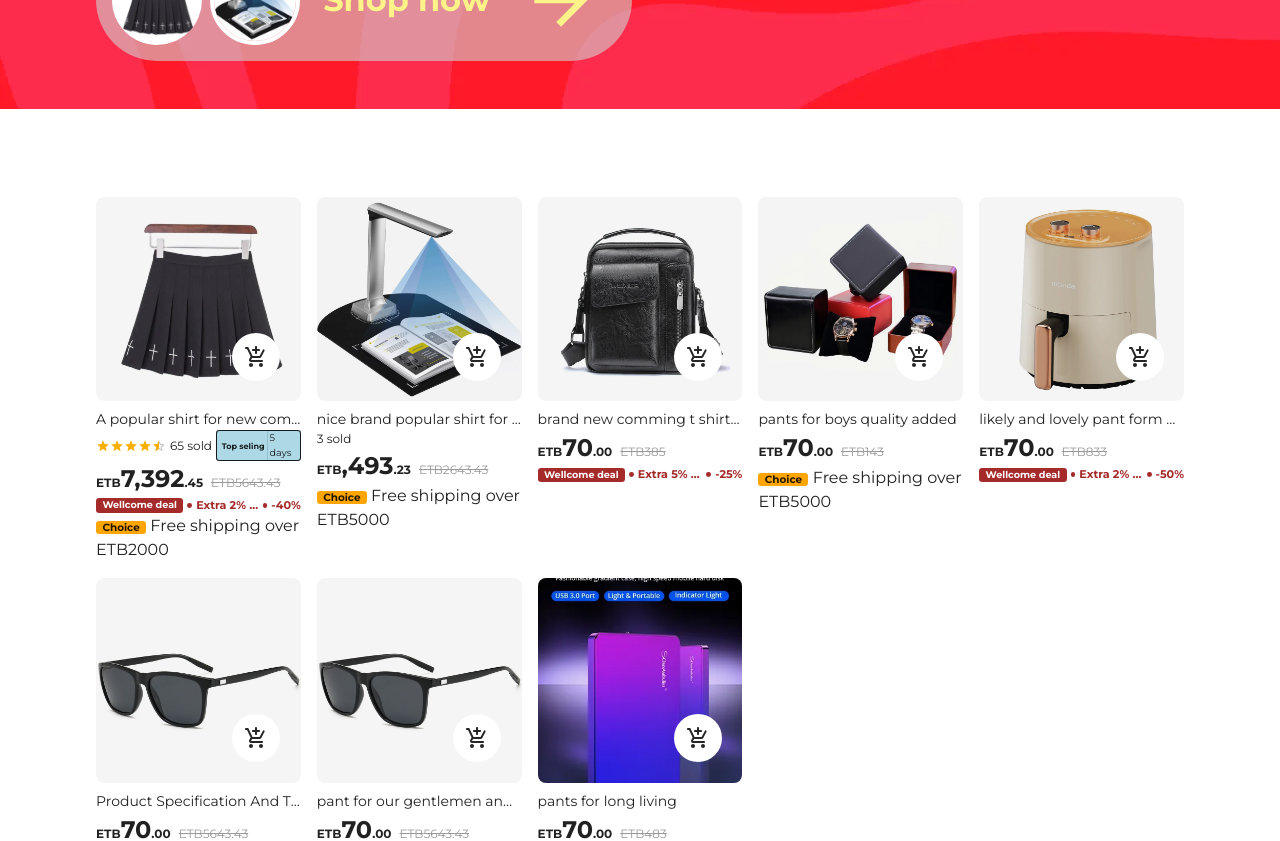
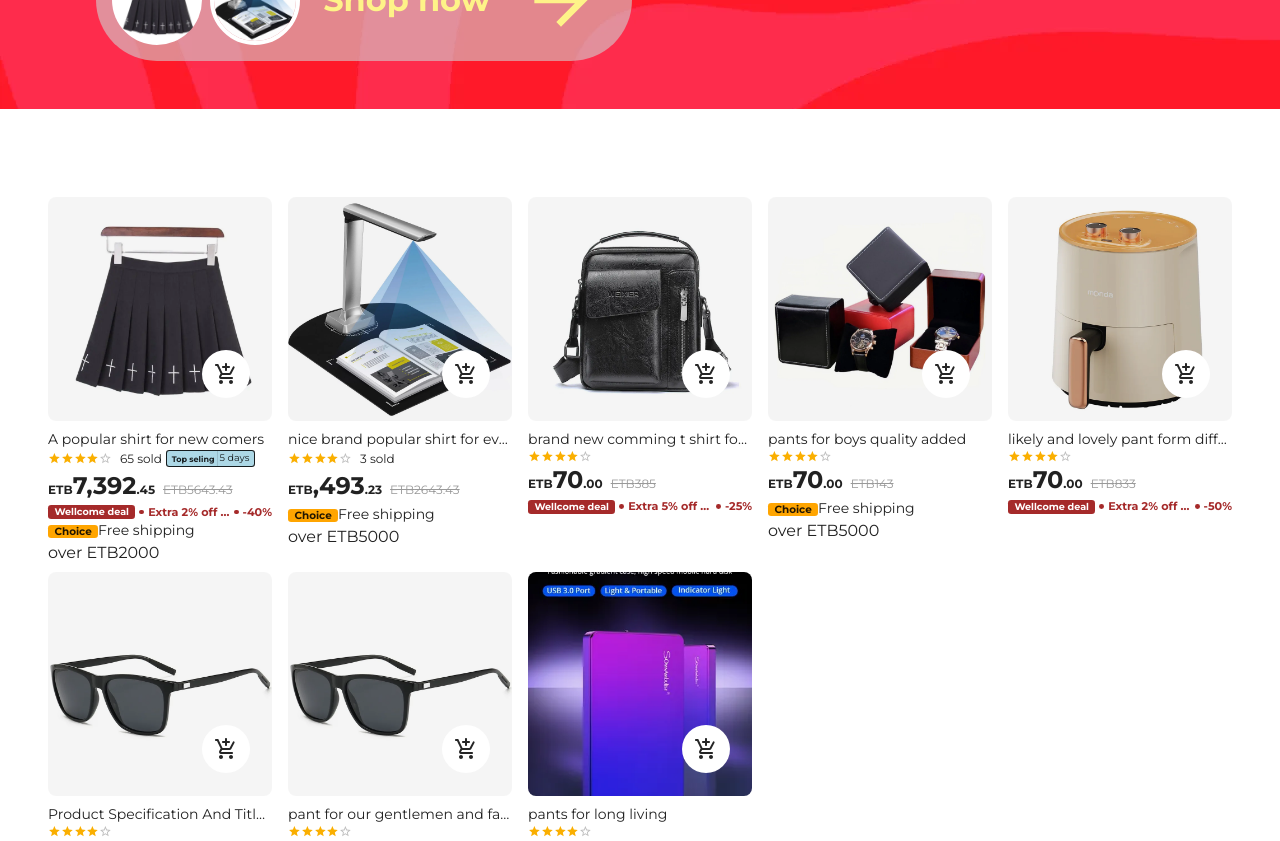
Before and after one commit to Demakk-Org/demakk_customer_site, a Next.js app: page / in a window 1280 px wide. Shown: the part 1480-2321 px from the top of the page. Built offline with nearby package versions, Linux system fonts and the light colour scheme.

Commit message:
DB-12: products card update

```diff
--- a/src/features/ProductList/ProductCard.tsx
+++ b/src/features/ProductList/ProductCard.tsx
@@ -5,7 +5,7 @@ import TopSellingCard from './components/TopSellingCard';
 import SoldQuantity from './components/SoldQuantity';
 import ProductRating from './components/ProductRating';
 import AddToCartButton from './components/AddToCartButton';
-import DealsContainer from './components/DealsContainer';
+import DealsContainer from './containers/DealsContainer';
 import SellingPrice from './components/SellingPrice';
 
 interface productDataProps {
@@ -14,7 +14,26 @@ interface productDataProps {
 
 export default function ProductCard({ product }: productDataProps) {
   return (
-    <>
+    <Box position="relative">
+      <Box
+        display="flex"
+        width={1}
+        sx={{
+          '&:hover .buttons': {
+            display: { xs: 'none', sm: 'flex' },
+          },
+          '&:hover div .hovered-container': {
+            display: { xs: 'none', sm: 'block' },
+          },
+          '&:hover > div > div': { zIndex: 4 },
+          '&:hover > div': { zIndex: 5 },
+          '&:hover': {
+            position: 'absolute',
+            top: 0,
+            left: 0,
+          },
+        }}
+      >
         <Card
           sx={{
             width: '100%',
@@ -56,6 +75,7 @@ export default function ProductCard({ product }: productDataProps) {
             mt={'8px'}
             zIndex={2}
           >
+            <Stack direction={{ xs: 'column-reverse', sm: 'column' }}>
               <Typography
                 sx={{ lineHeight: '1.5' }}
                 noWrap
@@ -64,10 +84,16 @@ export default function ProductCard({ product }: productDataProps) {
               >
                 {product.description}
               </Typography>
-
+              <Stack direction={{ xs: 'column-reverse', sm: 'column' }}>
                 <Stack direction={'row'} spacing={0.5} alignItems={'center'}>
-            <ProductRating numOfSold={product.numberOfSold} />
+                  <Stack
+                    direction={{ xs: 'row-reverse', sm: 'row' }}
+                    spacing={1}
+                    alignItems={'center'}
+                  >
+                    <ProductRating value={4} />
                     <SoldQuantity numOfSold={product.numberOfSold} />
+                  </Stack>
                   <TopSellingCard
                     topSoldItem={product.topSoldItem}
                     days={product.date}
@@ -75,8 +101,18 @@ export default function ProductCard({ product }: productDataProps) {
                   />
                 </Stack>
 
-          <Stack direction={'row'} spacing={1} alignItems={'baseline'}>
-            <SellingPrice price={product.price} oldPrice={product.oldPrice} />
+                <Stack
+                  direction={'row'}
+                  spacing={1}
+                  alignItems={'baseline'}
+                  justifyContent={'flex-start'}
+                >
+                  <SellingPrice
+                    price={product.price}
+                    oldPrice={product.oldPrice}
+                  />
+                </Stack>
+              </Stack>
             </Stack>
             <Stack direction={'row'} spacing={0.5} alignItems={'center'}>
               <DealsContainer
@@ -106,7 +142,7 @@ export default function ProductCard({ product }: productDataProps) {
               variant="contained"
               color="primaryButton"
               sx={{
-              fontSize: { md: '.7rem', xs: '.5rem' },
+                fontSize: { md: '.65rem', xs: '.5rem' },
                 fontWeight: 'bold',
                 borderRadius: '14px',
                 minWidth: 'max-content',
@@ -136,12 +172,13 @@ export default function ProductCard({ product }: productDataProps) {
               top: '-1rem',
               left: '-1rem',
               backgroundColor: 'background.paper',
-            boxShadow: (theme) => theme.shadows[10],
+              boxShadow: (theme) => theme.shadows[2],
               zIndex: '3 !important',
               borderRadius: '1rem',
             }}
           ></Box>
         </Card>
-    </>
+      </Box>
+    </Box>
   );
 }
--- a/src/features/ProductList/components/ProductRating.tsx
+++ b/src/features/ProductList/components/ProductRating.tsx
@@ -1,34 +1,38 @@
-import { Rating } from '@mui/material';
-import React from 'react';
+import { Typography, Rating, Stack } from '@mui/material';
 
-interface numberOfSoldProps {
-  numOfSold: number | undefined;
+interface RatingProps {
+  value: number;
 }
-
-export default function ProductRating({ numOfSold }: numberOfSoldProps) {
-  if (!numOfSold) {
-    return null;
-  }
+export default function ProductRating({ value }: RatingProps) {
   return (
     <>
-      {numOfSold && numOfSold > 5 && (
+      <Rating
+        max={5}
+        value={value}
+        precision={0.5}
+        readOnly
+        sx={{
+          display: { xs: 'none', sm: 'inline-flex' },
+          fontSize: '.8rem',
+        }}
+      />
+      <Stack
+        direction={'row'}
+        spacing={0.25}
+        alignItems={'center'}
+        display={{ xs: 'inline-flex', sm: 'none' }}
+      >
         <Rating
-          value={
-            numOfSold > 5 && numOfSold <= 10
-              ? 2.5
-              : numOfSold > 10 && numOfSold <= 50
-              ? 3.5
-              : numOfSold > 50
-              ? 4.5
-              : 0
-          }
-          precision={0.5}
+          max={1}
+          value={value / 5}
+          precision={0.1}
           readOnly
           sx={{
-            fontSize: '.875rem',
+            fontSize: '.8rem',
           }}
         />
-      )}
+        <Typography fontSize={'.75rem'}>{value}</Typography>
+      </Stack>
     </>
   );
 }
--- a/src/features/ProductList/components/SellingPrice.tsx
+++ b/src/features/ProductList/components/SellingPrice.tsx
@@ -1,5 +1,5 @@
 import React from 'react';
-import { Typography } from '@mui/material';
+import { Typography, Stack } from '@mui/material';
 import getPrice from '@/utils/getPrice';
 
 interface priceProps {
@@ -12,7 +12,14 @@ export default function SellingPrice({ price, oldPrice }: priceProps) {
 
   return (
     <>
+      <Stack
+        direction={'row'}
+        // spacing={0.5}
+        alignItems={'baseline'}
+        sx={{ flexWrap: 'wrap' }}
+      >
         <Typography
+          mr={'.5rem'}
           sx={{
             display: 'flex',
             alignItems: 'baseline',
@@ -37,7 +44,6 @@ export default function SellingPrice({ price, oldPrice }: priceProps) {
 
         <Typography
           fontSize={'.75rem'}
-        marginLeft={1}
           sx={{
             textDecoration: 'line-through',
             color: 'hsl(0, 0%, 60%)',
@@ -46,6 +52,7 @@ export default function SellingPrice({ price, oldPrice }: priceProps) {
         >
           ETB{oldPrice}
         </Typography>
+      </Stack>
     </>
   );
 }
--- a/src/features/ProductList/components/ShippingChoice.tsx
+++ b/src/features/ProductList/components/ShippingChoice.tsx
@@ -1,15 +1,15 @@
 import { Stack, Typography } from '@mui/material';
 import React from 'react';
 
-interface shippingChoiceProps {
-  choice: string | undefined;
-  freeShippingPrice: number | undefined;
+interface ShippingChoiceProps {
+  choice?: boolean;
+  freeShippingPrice?: number;
 }
 
 export default function ShippingChoice({
   choice,
   freeShippingPrice,
-}: shippingChoiceProps) {
+}: ShippingChoiceProps) {
   return (
     <>
       {choice && (
@@ -25,11 +25,15 @@ export default function ShippingChoice({
                 borderRadius: '.2rem',
               },
               minWidth: 'max-content',
+              fontSize: '.875rem',
             }}
           >
-            <span className="choice">{choice}</span> Free shipping over
+            <Typography component={'span'} className="choice">
+              {choice}
+            </Typography>
+            Free shipping
           </Typography>
-          <Typography>ETB{freeShippingPrice}</Typography>
+          <Typography> over ETB{freeShippingPrice}</Typography>
         </Stack>
       )}
     </>
--- a/src/features/ProductList/components/TopSellingCard.tsx
+++ b/src/features/ProductList/components/TopSellingCard.tsx
@@ -21,7 +21,7 @@ export default function TopSellingCard({
   }
 
   return (
-    <Stack>
+    <Stack display={{ xs: 'none', sm: 'flex' }}>
       <Stack
         direction={'row'}
         divider={<Divider orientation="vertical" flexItem />}
@@ -41,7 +41,11 @@ export default function TopSellingCard({
             {topSoldItem}
           </Typography>
         )}
-        {days && <Typography fontSize={'.6rem'}>{days} days</Typography>}
+        {days && (
+          <Typography minWidth={'max-content'} fontSize={'.6rem'}>
+            {days} days
+          </Typography>
+        )}
       </Stack>
     </Stack>
   );
--- a/src/features/ProductList/components/DealsContainer.tsx
+++ b/src/features/ProductList/containers/DealsContainer.tsx
@@ -1,4 +1,4 @@
-import { Box, Stack, Typography } from '@mui/material';
+import { Box, Typography } from '@mui/material';
 import React from 'react';
 
 interface dealProps {
--- a/src/features/ProductList/index.tsx
+++ b/src/features/ProductList/index.tsx
@@ -8,34 +8,19 @@ export default function ProductListing() {
     <Grid
       container
       spacing={2}
-      padding={{ md: '3rem 6rem', xs: '1rem 2rem', sm: '1.5rem 3rem' }}
+      padding={{ md: '3rem 3rem', xs: '.6rem .6rem', sm: '1.5rem 3rem' }}
       mt="1.5rem"
     >
       {Pdata.products.map((productData) => (
-        <Grid item xs={6} sm={4} md={2.4} key={productData.name}>
-          <Box position="relative">
-            <Box
-              display="flex"
-              width={1}
-              sx={{
-                '&:hover .buttons': {
-                  display: 'flex',
-                },
-                '&:hover div .hovered-container': {
-                  display: 'block',
-                },
-                '&:hover > div > div': { zIndex: 4 },
-                '&:hover > div': { zIndex: 5 },
-                '&:hover': {
-                  position: 'absolute',
-                  top: 0,
-                  left: 0,
-                },
-              }}
-            >
-              <ProductCard product={productData} />
-            </Box>
-          </Box>
+        <Grid
+          item
+          height={'375px'}
+          xs={6}
+          sm={4}
+          md={2.4}
+          key={productData.name}
+        >
+          <ProductCard product={productData} />
         </Grid>
       ))}
     </Grid>
```
Lines whose indentation alone changed are shown as unchanged.
